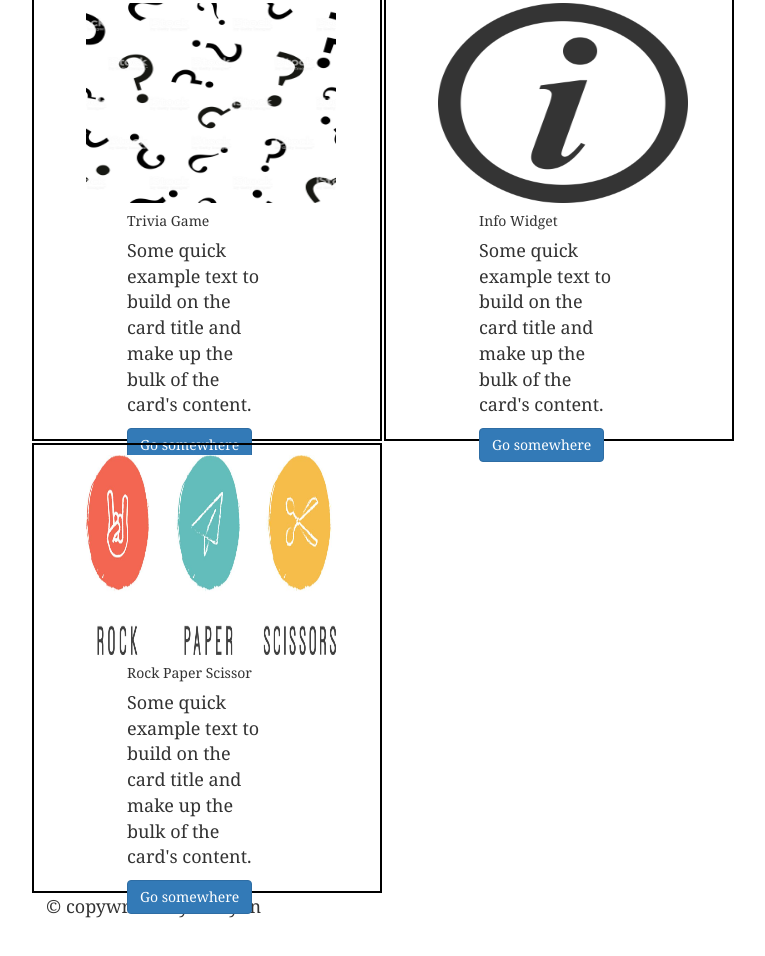
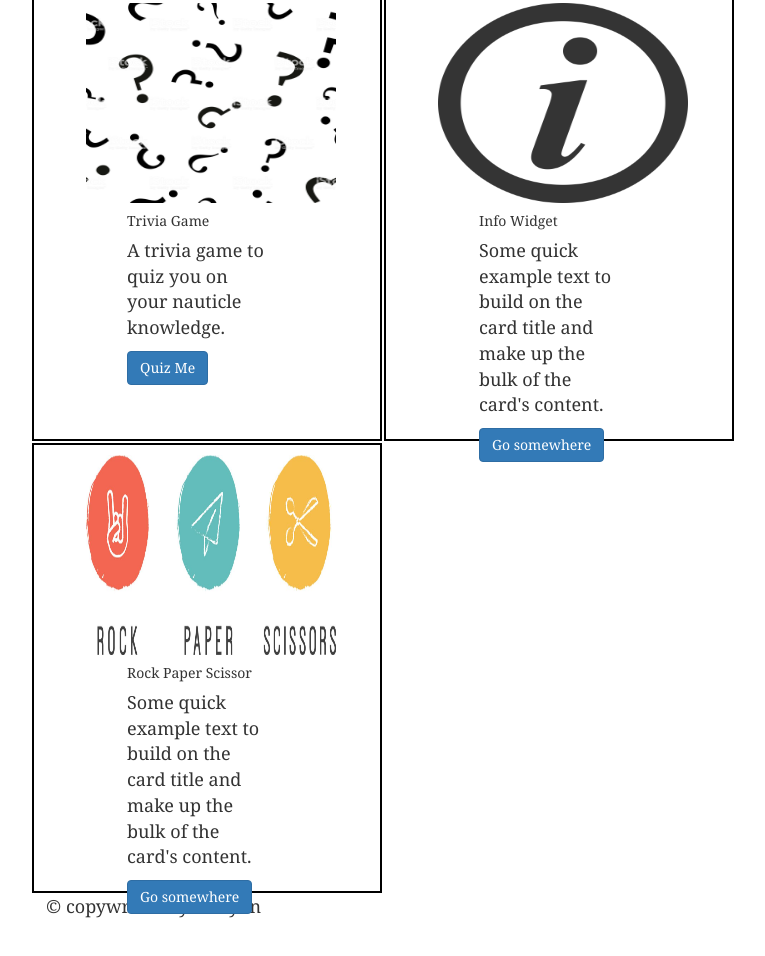
Before and after one commit to ApexPanda/Bootstrap-Portfolio, a plain HTML site: page portfolio.html in a window 1280 px wide. Shown: the part 675-1631 px from the top of the page, without its empty margins (24-789 px from the left). Drawn offline with nearby package versions, Linux system fonts and the light colour scheme.

```diff
--- a/portfolio.html
+++ b/portfolio.html
@@ -78,8 +78,8 @@
                         <img src="Assets/Images/question.jpg" height="200px" width="250px" class="card-img-top" alt="question marks">
                         <div class="card-body">
                           <h5 class="card-title">Trivia Game</h5>
-                          <p class="card-text">Some quick example text to build on the card title and make up the bulk of the card's content.</p>
-                          <a href="https://apexpanda.github.io/TriviaGame/" class="btn btn-primary">Go somewhere</a>
+                          <p class="card-text">A trivia game to quiz you on your nauticle knowledge.</p>
+                          <a href="https://apexpanda.github.io/TriviaGame/" class="btn btn-primary">Quiz Me</a>
                         </div>
                  </div>
         </div>
```
